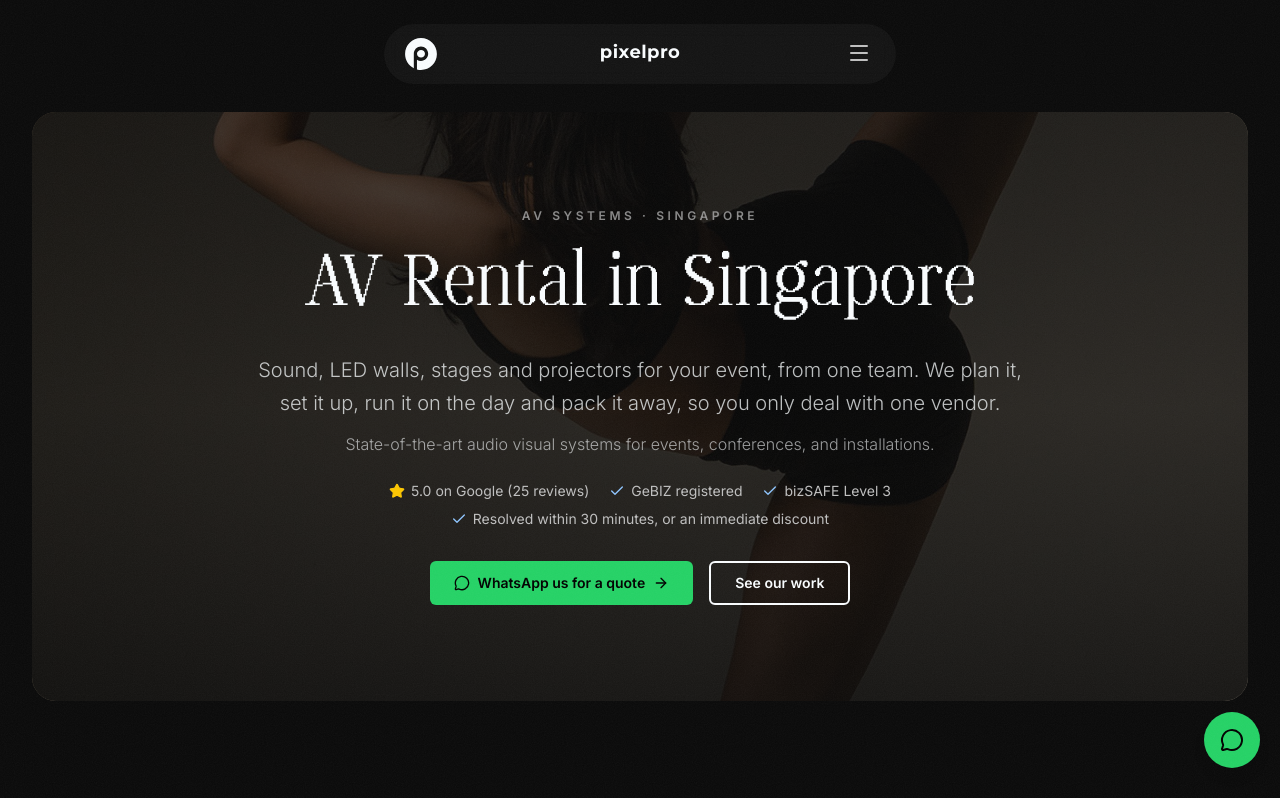
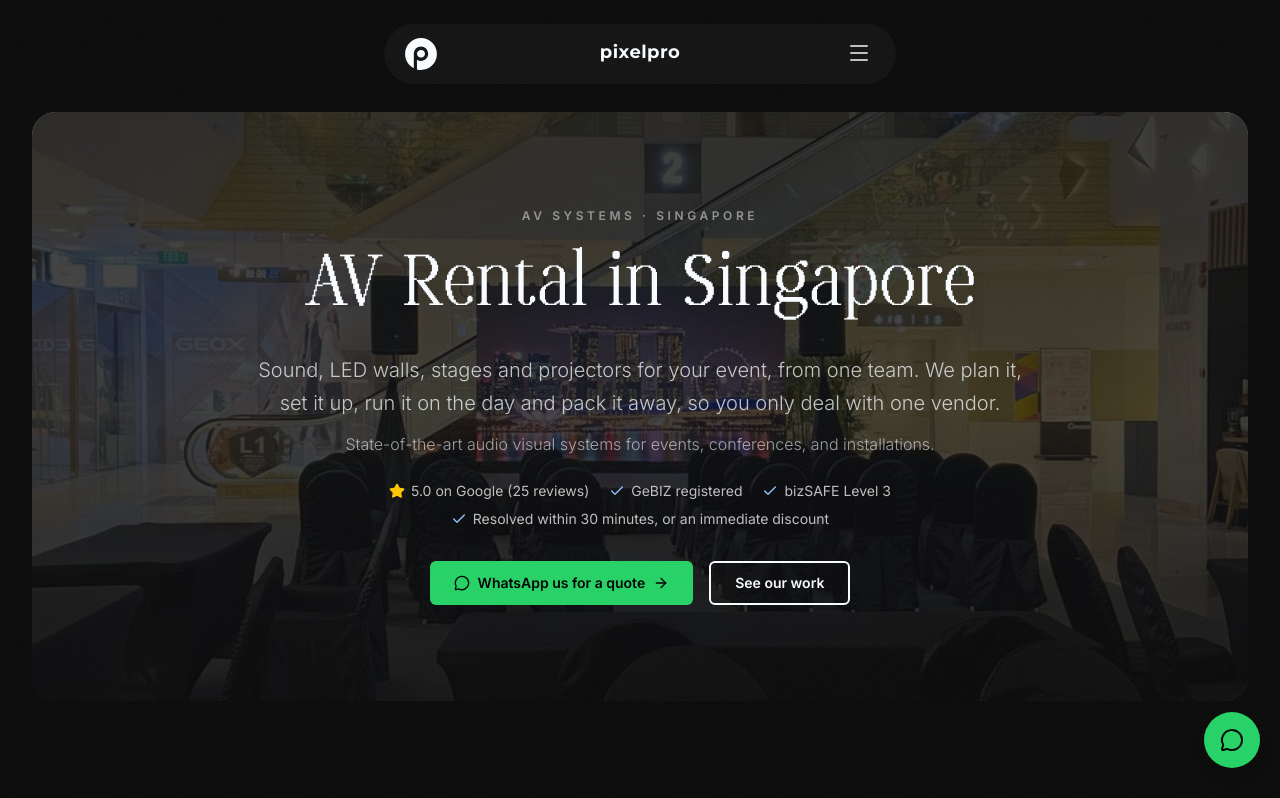
Before and after one commit to PixelPro-Studios/pixelpro-website, a Next.js app: page /mockup/av-systems in a window 1280 px wide. Shown: the top 798 px of the page. Built offline with nearby package versions, Linux system fonts and the light colour scheme.

Commit message:
Mockups: real PixelPro event photos as hero backdrops

```diff
--- a/app/mockup/av-systems/page.tsx
+++ b/app/mockup/av-systems/page.tsx
@@ -18,7 +18,7 @@ const c: ServiceContent = {
   intro: "Sound, LED walls, stages and projectors for your event, from one team. We plan it, set it up, run it on the day and pack it away, so you only deal with one vendor.",
   introRetained: "State-of-the-art audio visual systems for events, conferences, and installations.",
   seeWorkLabel: "See our work",
-  heroImages: ["/photos/pixelpro-studios-one-stop-event-av-and-media-singapore.jpg", "/services-av-led/pixelpro-studios-led-wall-screen-rental-singapore.jpg"],
+  heroImages: ["/portfolio-av-audio/pixelpro-studios-sound-system-rental-singapore-9.jpg", "/services-av-led/pixelpro-studios-led-wall-screen-rental-singapore.jpg"],
   heroAlt: "PixelPro Studios event AV setup in Singapore",
   pains: [
     { worry: "“I'm already chasing five vendors.”", fix: "Sound, screen, stage and projection from one team, planned together. One quote, one person to call.", spec: "Sound · LED walls · stages · projectors · photo and video" },
--- a/app/mockup/event-av-planning/page.tsx
+++ b/app/mockup/event-av-planning/page.tsx
@@ -16,7 +16,7 @@ const c: ServiceContent = {
   intro: "The work before your guests arrive that stops things going wrong: the brief, a site visit where needed, a plan for every mic and screen, every slide tested on the screen and a sound check on setup day, with spares on hand. A full rehearsal is available on request.",
   introRetained: "Great events feel effortless for the audience. Behind the scenes, that calm usually comes from a clear AV plan locked in well before doors open.",
   seeWorkLabel: "See our work",
-  heroImages: ["/photos/pixelpro-studios-hero-stage.webp", "/photos/our-reliability-guarantee.jpg"],
+  heroImages: ["/portfolio-av-audio/pixelpro-studios-sound-system-rental-singapore-6.jpg", "/photos/our-reliability-guarantee.jpg"],
   heroAlt: "PixelPro Studios crew preparing an event",
   pains: [
     { worry: "“We only found out about the venue's problems on the day.”", fix: "We walk the venue first: power, cable runs, sightlines, stage height and the light in the room, so problems are fixed before load-in.", spec: "Site visit for larger or unusual setups" },
--- a/app/mockup/event-production/page.tsx
+++ b/app/mockup/event-production/page.tsx
@@ -16,7 +16,7 @@ const c: ServiceContent = {
   intro: "One team for the technical side of your event: sound, LED walls, stage, lighting, photos and video, plus emcees and crew through our partners. You deal with one person from the first brief to pack-down.",
   introRetained: "For events, media, and AV production. Your one-stop partner.",
   seeWorkLabel: "See our work",
-  heroImages: ["/photos/pixelpro-studios-one-stop-event-av-and-media-singapore.jpg", "/photos/pixelpro-studios-hero-stage.webp"],
+  heroImages: ["/portfolio-av-stage/pixelpro-studios-stage-productions-singapore-2.jpg", "/photos/pixelpro-studios-hero-stage.webp"],
   heroAlt: "PixelPro Studios event production in Singapore",
   pains: [
     { worry: "“I'm managing five vendors who don't talk to each other.”", fix: "Sound, screen, stage, lighting, photos and video from one team, planned together so everything fits on the day.", spec: "One vendor, one team, one workflow" },
--- a/app/mockup/projector-rental/page.tsx
+++ b/app/mockup/projector-rental/page.tsx
@@ -16,7 +16,7 @@ const c: ServiceContent = {
   intro: "A projector and screen for your seminar, town hall, school ceremony or outdoor movie night. We deliver it, line it up and stay on site, so your slides just work.",
   introRetained: "High Brightness Projection for Corporate Events, Presentations, Outdoor Movie Nights, Exhibitions and Roadshows.",
   seeWorkLabel: "See our projector work",
-  heroImages: ["/services-av-projector/pixelpro-studios-projector-rental-singapore.jpg", "/services-av-projector/pixelpro-studios-projector-screen-rental-singapore.jpg"],
+  heroImages: ["/portfolio-av-stage/pixelpro-studios-stage-productions-singapore-5.jpg", "/services-av-projector/pixelpro-studios-projector-screen-rental-singapore.jpg"],
   heroAlt: "PixelPro Studios projector and screen at an event in Singapore",
   pains: [
     { worry: "“The room is bright. Will the slides look washed out?”", fix: "We bring projectors bright enough for lit halls, and very bright laser projectors for big rooms. For really bright venues, we'll tell you if an LED wall is the better choice.", spec: "5,000-lumen projectors · 10,000-lumen laser projectors" },
--- a/app/mockup/sound-system-rental/page.tsx
+++ b/app/mockup/sound-system-rental/page.tsx
@@ -16,7 +16,7 @@ const c: ServiceContent = {
   intro: "Clear sound for your speeches, town hall, dinner and dance or live band. Our sound engineer sets it up, tests it and runs it on the day, so every guest hears every word.",
   introRetained: "Premium Sound Systems for Concerts, Corporate Events, Roadshows, Exhibitions and Community Shows.",
   seeWorkLabel: "See our sound work",
-  heroImages: ["/portfolio-av-audio/pixelpro-studios-sound-system-rental-singapore-1.jpg", "/photos/pixelpro-studios-singapore-sound-system-rental.jpg"],
+  heroImages: ["/portfolio-av-audio/pixelpro-studios-sound-system-rental-singapore-2.jpg", "/photos/pixelpro-studios-singapore-sound-system-rental.jpg"],
   heroAlt: "PixelPro Studios sound system at an event in Singapore",
   pains: [
     { worry: "“People at the back can't hear the speeches.”", fix: "We size and tune the system for your room and guest count, so the sound is even from the front table to the back row.", spec: "15\" powered speakers · 18\" subwoofers" },
--- a/app/mockup/stage-rental/page.tsx
+++ b/app/mockup/stage-rental/page.tsx
@@ -15,7 +15,7 @@ const c: ServiceContent = {
   h1: "Stage Rental in Singapore",
   intro: "A raised stage for your dinner and dance, prize giving, school concert or community event. We build it, skirt it and pack it away, so every guest can see who's on stage.",
   seeWorkLabel: "See our stage work",
-  heroImages: ["/portfolio-av-stage/pixelpro-studios-stage-productions-singapore-1.jpg", "/portfolio-av-stage/pixelpro-studios-stage-productions-singapore-2.jpg"],
+  heroImages: ["/portfolio-av-stage/pixelpro-studios-stage-productions-singapore-6.jpg", "/portfolio-av-stage/pixelpro-studios-stage-productions-singapore-2.jpg"],
   heroAlt: "PixelPro Studios stage at an event in Singapore",
   pains: [
     { worry: "“Guests at the back can't see who's speaking.”", fix: "A raised stage puts your speakers and performers above the crowd, with the height set for your room.", spec: "Adjustable height, 60 cm to 100 cm" },
```
